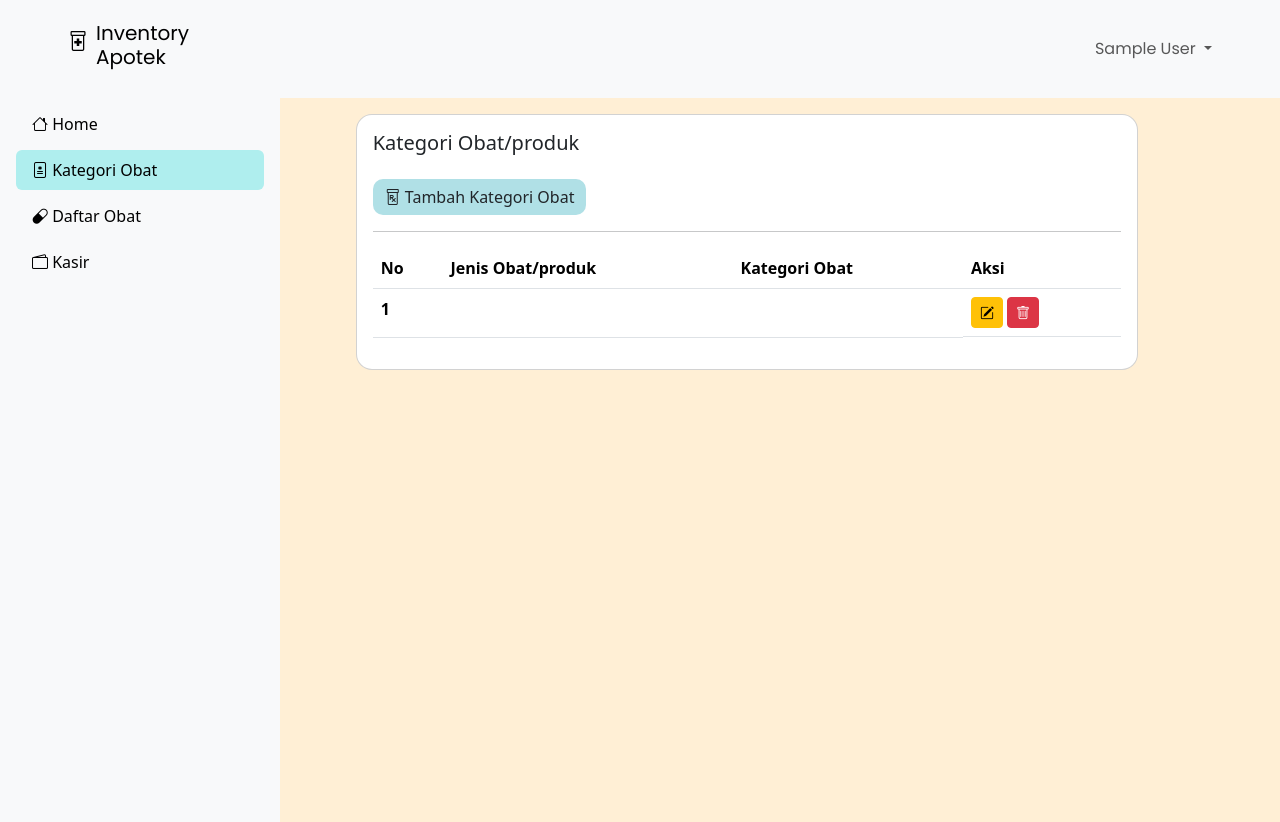
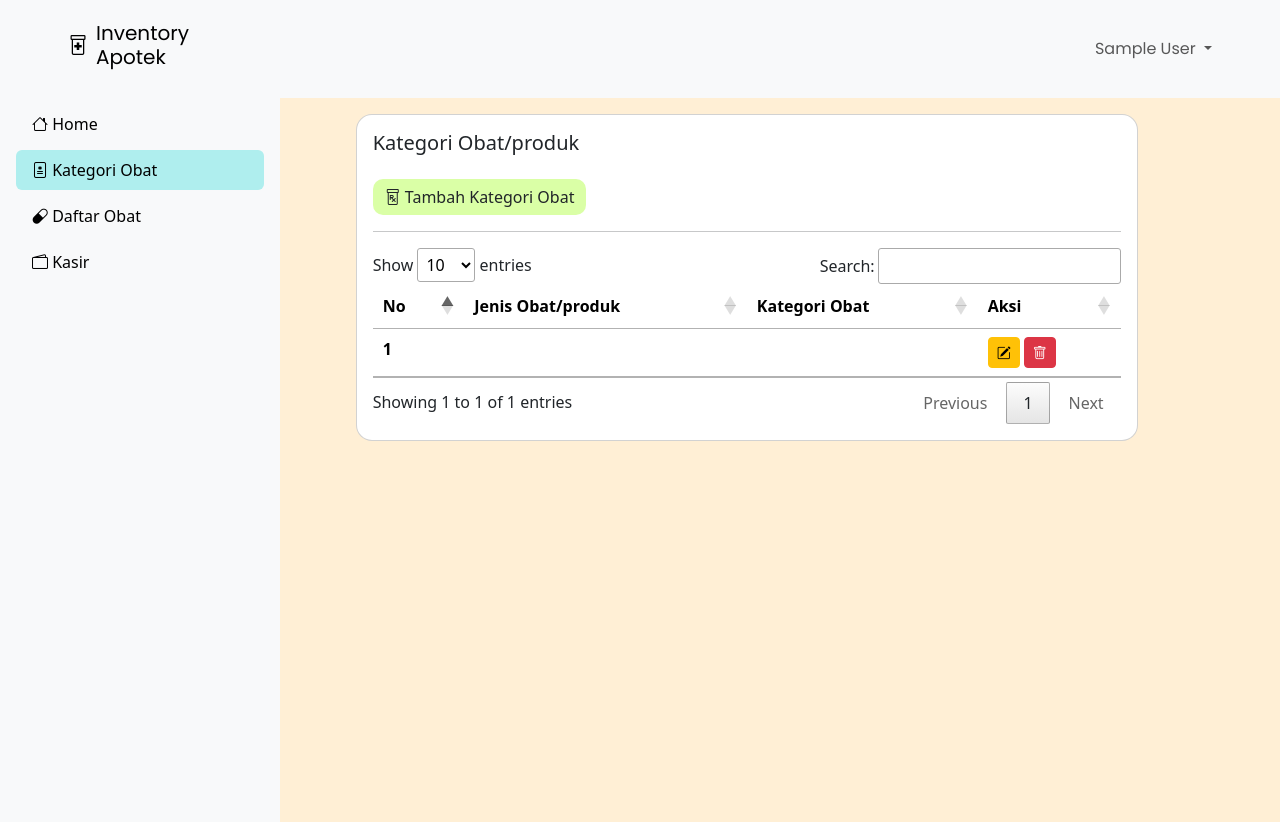
Before and after one commit to Aqilmiranza17/Project_kuliah_2B_Muhammad.Aqil.Miranza, a PHP site: page /jenis in a window 1280 px wide. Run offline with PHP 8.4, Linux system fonts and the light colour scheme; the visitor is signed in with stand-in values (Sample User, id 1); tables that the repository leaves empty or names only in its code hold one stand-in row (values such as "Sample post"); lists and menus that the app fills with data are empty; some libraries are stand-ins or nearby versions.

Commit message:
add searching data in kategori obat/produk and daftar obat

```diff
--- a/assets/css/style.css
+++ b/assets/css/style.css
@@ -43,17 +43,28 @@ margin-top: 6px;
 }
 
 .btn-user:hover{
-   background-color: rgb(123, 236, 236)!important;
+   background-color: rgb(116, 255, 255)!important;
    box-shadow: 4px 4px;
 }
 
 .btn-obat{
-   background-color: pink!important;
+   background-color: #fcb4ef!important;
    border: 0;
    border-radius: 10px;
 }
 
 .btn-obat:hover{
-   background-color: rgb(237, 159, 172)!important;
+   background-color: #fd8eec!important;
    box-shadow: 4px 4px;
 }
+
+.btn-kategori{
+   background-color: #daffa6!important;
+   border: 0;
+   border-radius: 10px;
+}
+
+.btn-kategori:hover{
+   background-color: #a0ff93!important;
+   box-shadow: 4px 4px;
+}
--- a/header.php
+++ b/header.php
@@ -8,7 +8,7 @@ $records = mysqli_fetch_array($query);
    <nav class=" navbar navbar-expand-lg bg-body-tertiary d-flex">
       <div class="container-fluid py-2">
          <a class="h4 navbar-brand mx-5 headerbutton" href="home">
-            <div class="d-flex align-items-centerx">
+            <div class="d-flex align-items-center justify-content-center">
                <i class="bi bi-prescription2 m-2"></i>
                <div class="row">
                   <div class="col-12">Inventory</div>
--- a/home.php
+++ b/home.php
@@ -31,7 +31,6 @@ $currentyears = date("Y-m-d");
                </div>
             </div>
          </div>
-
          <div class="col-lg-4">
             <div class="card mb-3" style="width: 18rem;">
                <div class="card-body">
--- a/jenis.php
+++ b/jenis.php
@@ -17,7 +17,7 @@ FROM tb_jenis_obat
          <h5 class="card-title">Kategori Obat/produk</h5>
          <div class="row">
             <div class="col d-flex justify-content-start mt-3">
-               <div class="btn btn-user" data-bs-toggle="modal" data-bs-target="#ModalTambahUser"><i
+               <div class="btn btn-kategori" data-bs-toggle="modal" data-bs-target="#ModalTambahUser"><i
                      class="bi bi-prescription"></i> Tambah Kategori Obat
                </div>
             </div>
@@ -175,7 +175,7 @@ FROM tb_jenis_obat
          } else { ?>
 
          <div class="table-responsive">
-            <table class="table table-hover">
+            <table class="table table-hover" id="example">
                <thead>
                   <tr class="">
                      <th scope="col">No</th>
@@ -208,8 +208,7 @@ FROM tb_jenis_obat
                               class="bi bi-trash"></i></button>
                      </td>
                   </tr>
-                  <tr>
-                     <?php } ?>
+                  <?php } ?>
                </tbody>
             </table>
          </div>
--- a/main.php
+++ b/main.php
@@ -15,10 +15,16 @@ $hasil = mysqli_fetch_array($query);
 <head>
    <meta charset="UTF-8">
    <meta name="viewport" content="width=device-width, initial-scale=1.0">
+   <title>InventoryApotek</title>
    <link href="https://cdn.jsdelivr.net/npm/bootstrap@5.3.2/dist/css/bootstrap.min.css" rel="stylesheet"
       integrity="sha384-T3c6CoIi6uLrA9TneNEoa7RxnatzjcDSCmG1MXxSR1GAsXEV/Dwwykc2MPK8M2HN" crossorigin="anonymous">
    <link rel="stylesheet" href="assets/css/style.css">
-   <title>InventoryApotek</title>
+
+   <!-- cdn data tables -->
+   <link rel="stylesheet" href="https://cdn.datatables.net/1.13.7/css/jquery.dataTables.css" />
+   <script src="https://code.jquery.com/jquery-3.7.0.js"></script>
+   <script src="https://cdn.datatables.net/1.13.7/js/jquery.dataTables.js"></script>
+   <!-- end cdn data tables -->
 
    <!-- js untuk active pada sidebar -->
    <script>
@@ -59,6 +65,14 @@ $hasil = mysqli_fetch_array($query);
       integrity="sha384-C6RzsynM9kWDrMNeT87bh95OGNyZPhcTNXj1NW7RuBCsyN/o0jlpcV8Qyq46cDfL"
       crossorigin="anonymous"></script>
    <!-- js end from bootstrap -->
+
+   <!-- js for data tables function -->
+   <script>
+      $(document).ready(function () {
+         $('#example').DataTable();
+      });
+   </script>
+   <!-- js for data tables function -->
 </body>
 
 </html>
```
Also changed, not shown: obat.php (+3 -10 lines).
